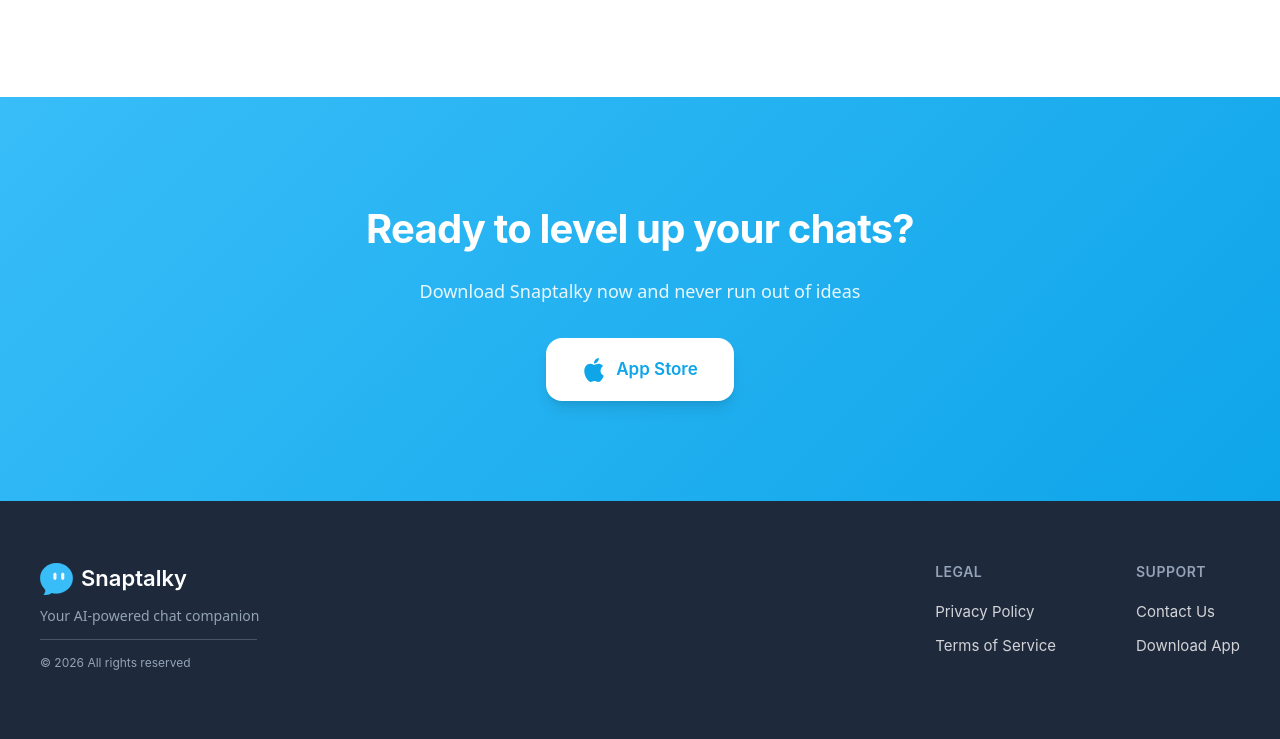
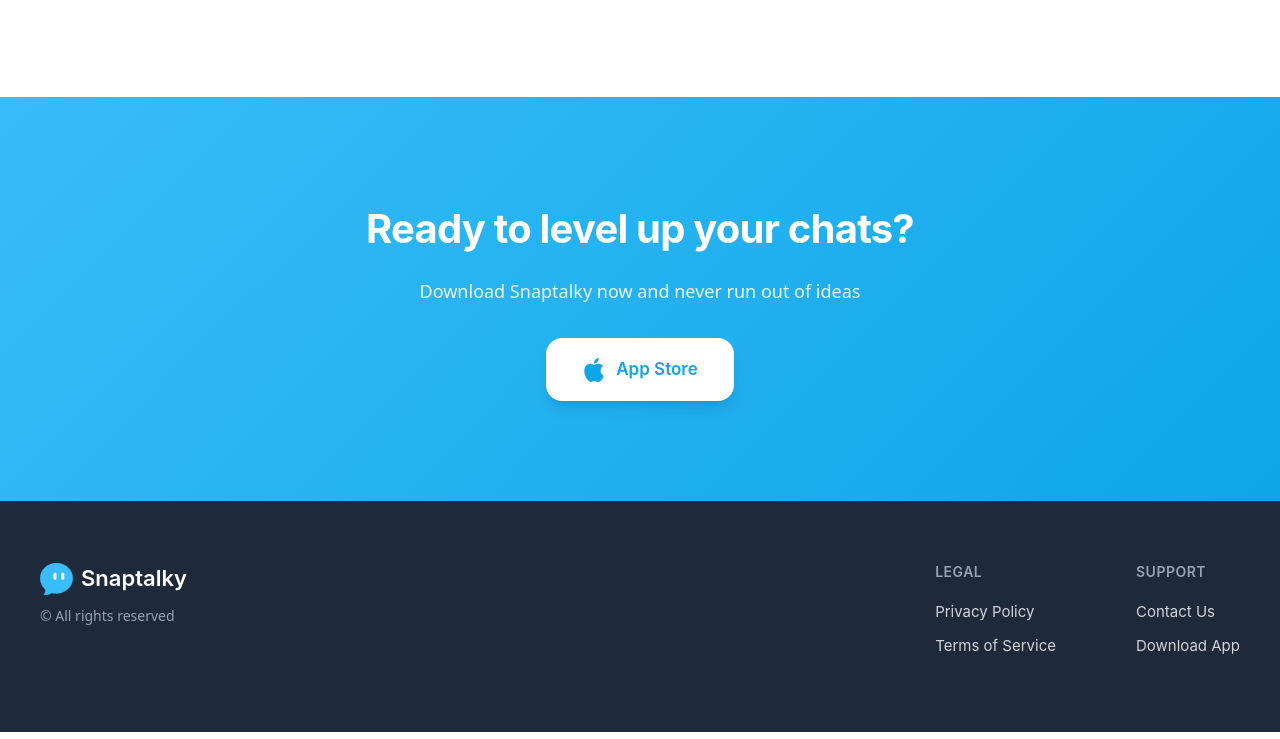
Before and after one commit to jonidelv/snaptalky-landing, a plain HTML site: page index.html in a window 1280 px wide. Shown: the part 1654-2393 px from the top of the page. Drawn offline with Linux system fonts and the light colour scheme.

Commit message:
Simplify footer content and remove hero subtext

```diff
--- a/index.html
+++ b/index.html
@@ -156,7 +156,6 @@
           </svg>
           Download for iOS
         </a>
-        <span class="hero-subtext">Free to download</span>
       </div>
     </div>
     <div class="hero-phone">
@@ -355,9 +354,7 @@
         <img class="image-logo" src="images/logo.svg" alt="Snaptalky logo" />
         <span class="logo-text">Snaptalky</span>
       </div>
-      <p class="footer-tagline">Your AI-powered chat companion</p>
-      <div class="footer-separator"></div>
-      <span class="copyright">&copy; <span class="date-custom-footer"></span> All rights reserved</span>
+      <p class="footer-tagline">&copy; All rights reserved</p>
     </div>
 
     <div class="footer-links">
```
